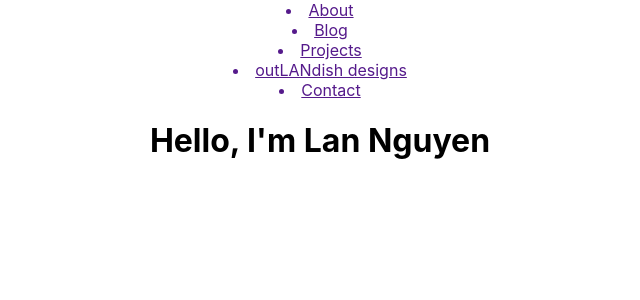
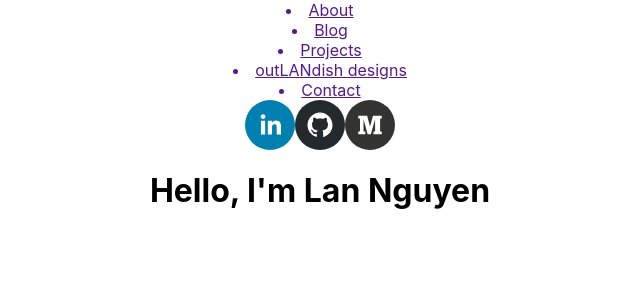
Before and after one commit to nguyenlan13/portfolio, a React (Create React App) app: page / in a window 1280 px wide. Shown: the top 300 px of the page, without its empty margins (320-960 px from the left). Built offline with nearby package versions, Linux system fonts and the light colour scheme.

Commit message:
add icons to navbar

```diff
--- a/src/Components/Navbar.js
+++ b/src/Components/Navbar.js
@@ -1,5 +1,7 @@
 import React from "react";
 import { Link } from "react-router-dom";
+import { SocialIcon } from 'react-social-icons';
+import {SocialMediaIconsReact} from 'social-media-icons-react';
 
 
 function Navbar() {
@@ -20,6 +22,10 @@ function Navbar() {
             <Link>
                 <li>Contact</li>
             </Link>
+            <SocialIcon url="https://www.linkedin.com/in/lan-nguyen-mba/" />
+            <SocialIcon url="https://github.com/nguyenlan13" />
+            <SocialIcon url="https://medium.com/@nguyenlan13" />
+            {/* <SocialMediaIconsReact icon="github" url="https://github.com/nguyenlan13"/> */}
         </nav>
     );
 }
```
